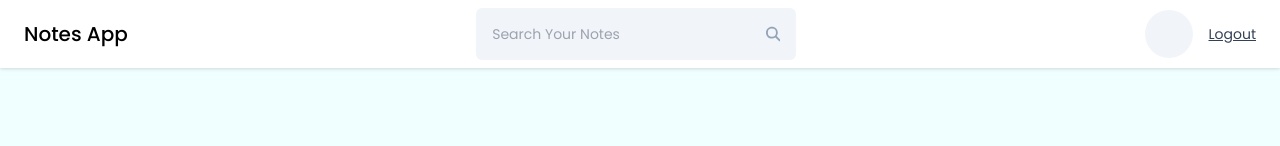
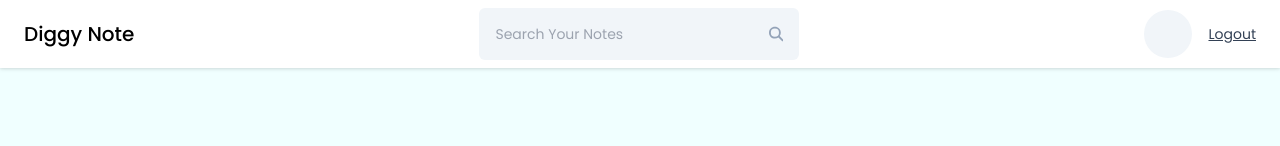
Before and after one commit to t3nsor98/Full_Stack_Note_App, a React (Vite) app in the folder frontend/notes-app/: page /dashboard in a window 1280 px wide. Shown: the top 146 px of the page. Built offline with nearby package versions, Linux system fonts and the light colour scheme; no server answers.

Commit message:
name change

```diff
--- a/frontend/notes-app/src/components/Navbar/Navbar.jsx
+++ b/frontend/notes-app/src/components/Navbar/Navbar.jsx
@@ -24,7 +24,7 @@
   };
   return (
     <div className="bg-white flex items-center justify-between px-6 py-2 drop-shadow">
-      <h2 className="text-xl font-medium text-black py-2">Notes App</h2>
+      <h2 className="text-xl font-medium text-black py-2">Diggy Note</h2>
 
       <SearchBar
         value={searchQuery}
```
